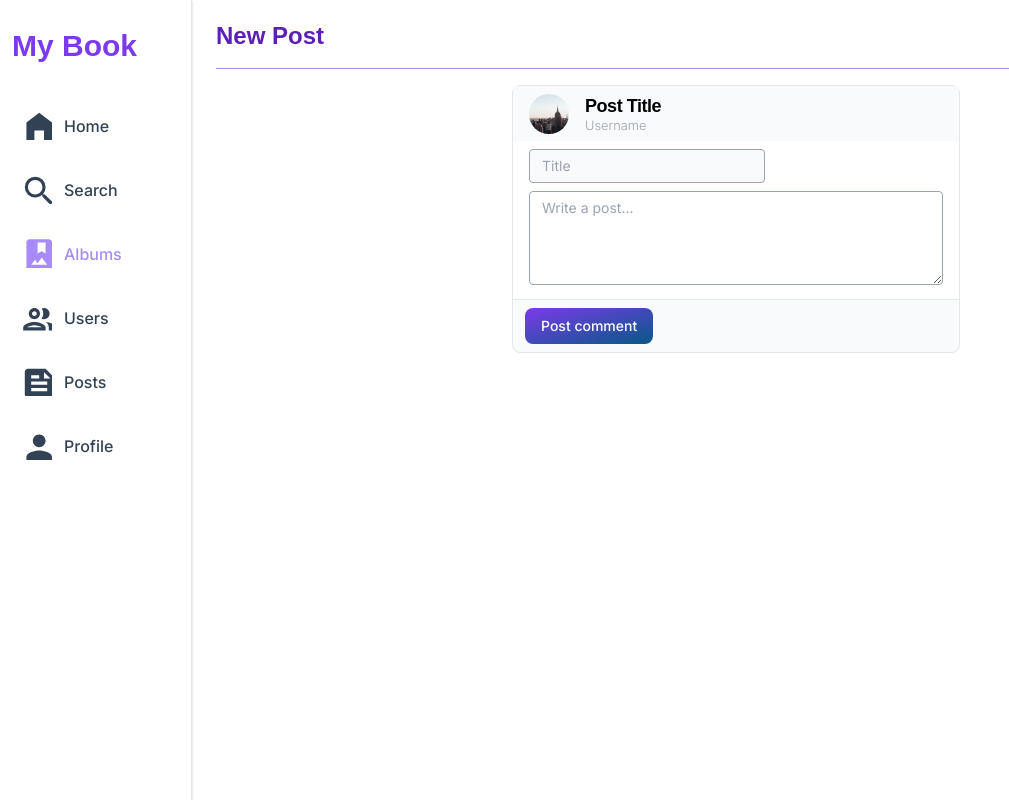
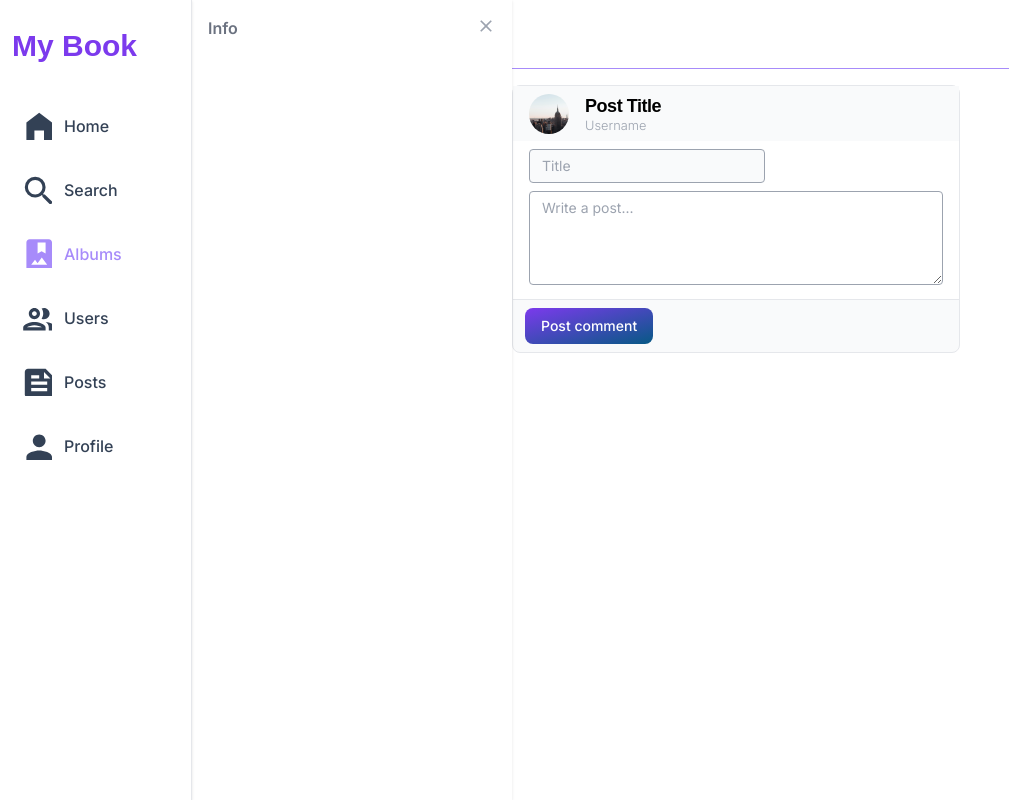
Before and after one commit to NathLowe/my-book, a Next.js app: page /create in a window 1280 px wide. Shown: the whole page, without its empty margins (0-1009 px from the left). Built offline with nearby package versions, Linux system fonts and the light colour scheme; a web font is replaced by a local one.

Commit message:
Adding the drawer store - Zustand

```diff
--- a/src/app/(app)/layout.tsx
+++ b/src/app/(app)/layout.tsx
@@ -4,6 +4,7 @@ import { Metadata } from 'next'
 import Navigation from '@/components/Navigation/index'
 import TopBar from '@/components/TopBar'
 import Drawer from '@/components/Navigation/Drawer'
+import FlowbiteInitializer from '@/components/FlowbiteInitializer'
 
 const inter = Inter({ subsets: ['latin'] })
 
@@ -29,6 +30,8 @@ export default function RootLayout({
         <div className="grow min-h-screen my-10 md:my-0 md:ml-20 lg:ml-48" >
           {children}
         </div>
+
+        <FlowbiteInitializer/>
       </body>
     </html>
   )
--- a/src/components/FlowbiteInitializer.tsx
+++ b/src/components/FlowbiteInitializer.tsx
@@ -1,13 +1,17 @@
-"user client"
+"use client"
 
 import React, { useEffect } from 'react'
 import { drawerClientFunction } from './Navigation/Drawer'
+import { useDrawer } from './../stores/drawer';
+import { shallow } from "zustand/shallow"
 
 
 export default function FlowbiteInitializer() {
+    let { initializeDrawer } = useDrawer((state)=>({initializeDrawer: state.initializeDrawer}), shallow)
 
     useEffect(()=>{
         // setting the state for the drawer
+        initializeDrawer(drawerClientFunction())
     })
 
   return (null)
--- a/src/components/Navigation/Drawer.tsx
+++ b/src/components/Navigation/Drawer.tsx
@@ -1,6 +1,10 @@
-import React from 'react'
+"use client"
+
+import React, { useEffect } from 'react'
 import { MdClose } from 'react-icons/md'
-import { Drawer as DrawerFlowbite } from 'flowbite';
+import { Drawer as DrawerFlowbite, DrawerInterface } from 'flowbite';
+
+import { useDrawer } from '@/stores/drawer'
 
 // set the drawer menu element
 const drawerId = "navigation-drawer"
@@ -21,11 +25,22 @@ export const drawerClientFunction = ()=>{
 
 
 export default function Drawer() {
+    let { hideDrawer, drawer, openDrawer } = useDrawer((state)=>({
+        hideDrawer: state.hideDrawer,
+        drawer: state.drawer,
+        openDrawer: state.openDrawer,
+    }))
+
+
+    useEffect(()=>{
+        openDrawer()
+    },[drawer])
+
   return (
     <div id={drawerId} className="fixed top-0 left-0 z-60 shadow h-screen p-4 overflow-y-auto transition-transform -translate-x-full bg-white w-80
         hidden md:block md:left-20 lg:left-48 dark:bg-gray-800" aria-labelledby="drawer-label">
         <h5 id="drawer-label" className="mb-4 text-base font-semibold text-gray-500 dark:text-gray-400">Info</h5>
-        <button type="button" data-drawer-hide={drawerId} aria-controls={drawerId} className="text-gray-400 bg-transparent hover:bg-gray-200 hover:text-gray-900 rounded-lg text-sm p-1.5 absolute top-2.5 right-2.5 inline-flex items-center dark:hover:bg-gray-600 dark:hover:text-white" >
+        <button onClick={hideDrawer} type="button" data-drawer-hide={drawerId} aria-controls={drawerId} className="text-gray-400 bg-transparent hover:bg-gray-200 hover:text-gray-900 rounded-lg text-sm p-1.5 absolute top-2.5 right-2.5 inline-flex items-center dark:hover:bg-gray-600 dark:hover:text-white" >
             <MdClose className="w-5 h-5 fill-current" />
             <span className="sr-only">Close menu</span>
         </button>
--- a/src/stores/drawer.ts
+++ b/src/stores/drawer.ts
@@ -0,0 +1,44 @@
+"use client"
+
+import { create } from 'zustand'
+import { DrawerInterface, Drawer } from 'flowbite';
+
+
+interface States{
+    drawer:DrawerInterface|null,
+    isOpen:boolean
+}
+
+interface Actions{
+    toggleDrawer:()=>void,
+    openDrawer:()=>void,
+    hideDrawer:()=>void,
+    initializeDrawer:(newDrawer:DrawerInterface)=>void
+}
+
+export const useDrawer = create<States&Actions>((set,get) => ({
+    drawer: null,
+    isOpen:false,
+    toggleDrawer: ()=>{
+        let drawer = get().drawer
+        if(drawer !== null){
+            drawer.toggle()
+            set((state)=>({isOpen:!state.isOpen}))
+        }
+    },
+    openDrawer: ()=>{
+        let drawer = get().drawer
+        if(drawer !== null){
+            drawer.show()
+            set((state)=>({isOpen:true}))
+        }
+    },
+    hideDrawer: ()=>{
+        let drawer = get().drawer
+        if(drawer !== null){
+            drawer.hide()
+            set((state)=>({isOpen:false}))
+        }
+    },
+    initializeDrawer: (newDrawer:DrawerInterface) => set((state) => ({ drawer: newDrawer })),
+}))
```
